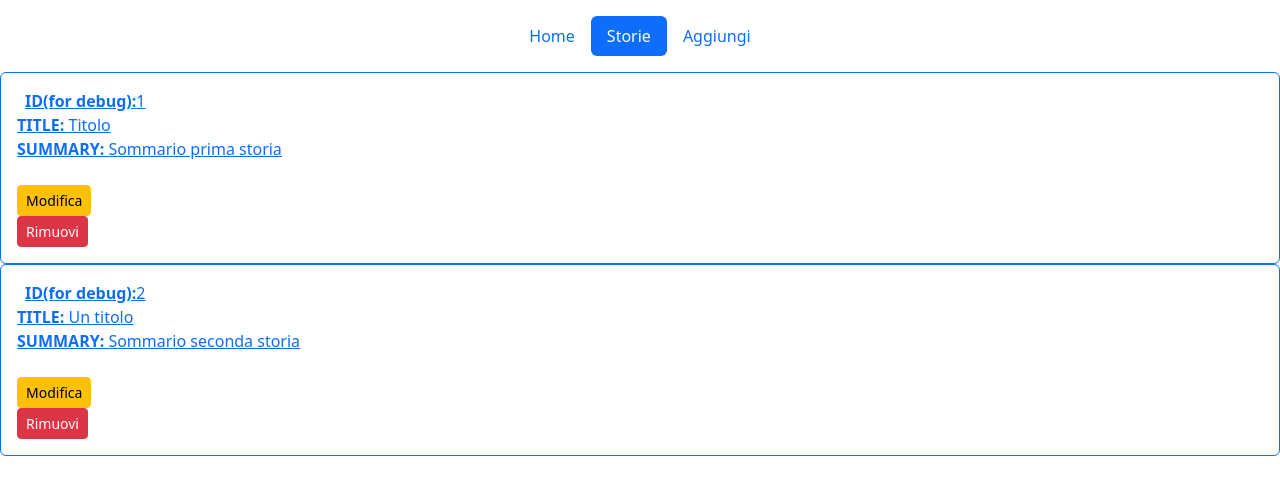
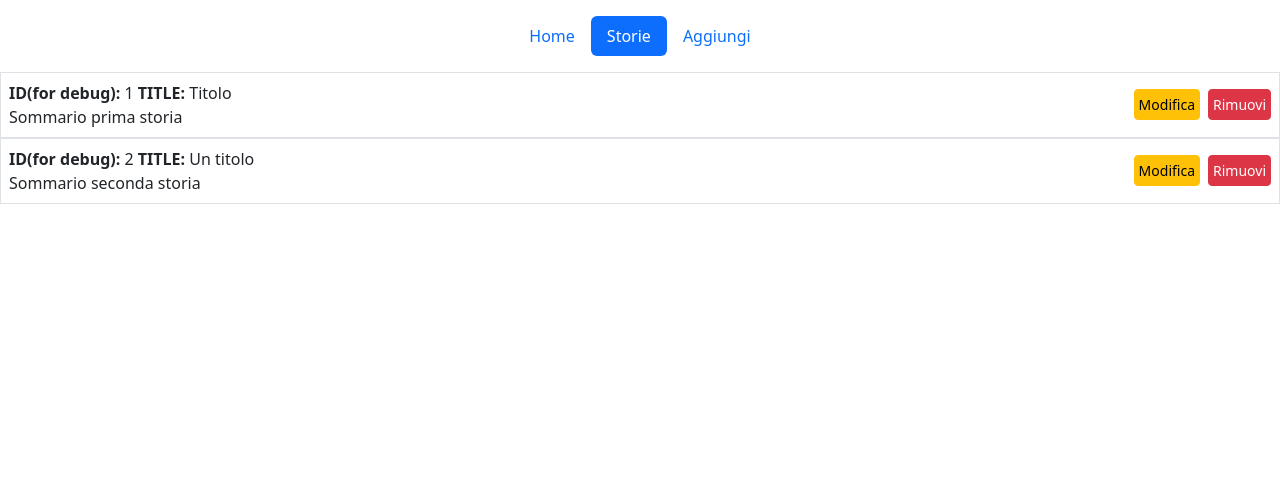
Before and after one commit to riccardodegasperiSA/tome, an Angular app: page /storie in a window 1280 px wide. Shown: the top 494 px of the page. Built offline with nearby package versions, Linux system fonts and the light colour scheme.

Commit message:
Modifiche quality of life

```diff
--- a/src/app/inserisci-storia/inserisci-storia.component.html
+++ b/src/app/inserisci-storia/inserisci-storia.component.html
@@ -12,11 +12,11 @@
             </div>
             <div class="input-group" style="min-width: 100%;">
                 <label for="summary" class="form-label">Sommario</label>
-                <textarea id="summary" class="form-control" style="min-width: 100%;" formControlName="summary"></textarea>
+                <textarea id="summary" maxlength="255" class="form-control" style="min-width: 100%;" formControlName="summary"></textarea>
             </div>
             <div class="input-group" style="min-width: 100%;">
                 <label for="content" class="form-label">Testo</label>
-                <textarea id="content" class="form-control" style="min-width: 100%; min-height: 25em;" formControlName="content"></textarea>
+                <textarea id="content" class="form-control" style="min-width: 100%; min-height: 20em;" formControlName="content"></textarea>
             </div>
             <button class="w-100 btn btn-primary btn-lg" type="submit" [disabled]="!aggiungiForm.valid">Conferma aggiunta</button>
         </form>
--- a/src/app/lista-storie/lista-storie.component.html
+++ b/src/app/lista-storie/lista-storie.component.html
@@ -1,21 +1,17 @@
-<div *ngFor="let storia of storie" class="card border-primary border-right-0">
-    <div class="card-body">
-        <ul class="list-inline m-0">
-            <li style="width: calc(100% - 12em);" class="list-group-items">
-                <a (click)="onVaiStoria(storia.id)" class="p-2 bd-highlight btn-lg btn-block text-left">
-                    <b class="card-title">ID(for debug):</b>{{ storia.id }}<br>
-                    <div class="card-text">
-                        <b>TITLE: </b>{{ storia.title }}<br>
-                        <b>SUMMARY: </b>{{ storia.summary }}
-                    </div>
-                </a>
-            </li>
-            <li style="width: 5em;" class="list-group-items">
-                <button class="btn btn-warning btn-sm rounded-o" (click)="onModificaStoria(storia.id)">Modifica</button>
-            </li>
-            <li style="width: 5em;" class="list-group-items">
-                <button class="btn btn-danger btn-sm rounded-o" (click)="onDeleteStoria(storia.id)">Rimuovi</button>
-            </li>
-        </ul>
+<div *ngFor="let storia of storie" class="border" style="width: 100%">
+    <div class="d-flex">
+        <div class="card-body me-auto p-2" style="max-width: 70%;">
+            <a (click)="onVaiStoria(storia.id)">
+                <div>
+                    <b class="card-title">ID(for debug): </b>{{ storia.id }}
+                    <b>TITLE: </b>{{ storia.title }}<br>
+                    <div class="text-break">{{ storia.summary }}</div>
+                </div>
+            </a>
+        </div>
+        <div>
+            <button class="btn btn-warning btn-sm rounded-o p-1 me-2 mt-3" (click)="onModificaStoria(storia.id)">Modifica</button>
+            <button class="btn btn-danger btn-sm rounded-o p-1 me-2 mt-3" (click)="onDeleteStoria(storia.id)">Rimuovi</button>
+        </div>
     </div>
 </div>
--- a/src/app/modifica-storia/modifica-storia.component.html
+++ b/src/app/modifica-storia/modifica-storia.component.html
@@ -15,13 +15,13 @@
             </div>
             <div class="input-group" style="min-width: 100%;">
                 <label for="content" class="form-label">Testo</label>
-                <textarea id="content" class="form-control" style="min-width: 100%; min-height: 25em;" formControlName="content"></textarea>
+                <textarea id="content" maxlength="255" class="form-control" style="min-width: 100%; min-height: 20em;" formControlName="content"></textarea>
             </div>
             <ul class="list-inline m-0">
-                <li>
+                <li class="list-inline-item">
                     <button class="w-100 btn btn-danger btn-lg" (click)="onAnnulla()">Annulla</button>
                 </li>
-                <li>
+                <li class="list-inline-item">
                     <button class="w-100 btn btn-primary btn-lg" type="submit" [disabled]="!modificaForm.valid">Conferma modifica</button>
                 </li>
             </ul>
```
